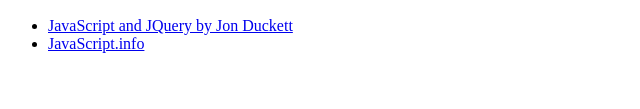
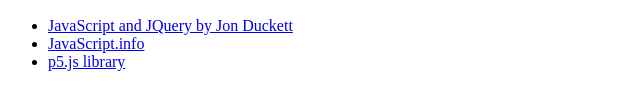
Before and after one commit to Bradlow/web-dev-web, a plain HTML site: page web-development.html in a window 1280 px wide. Shown: the part 141-250 px from the top of the page, 0-640 px from the left. Drawn offline with Linux system fonts and the light colour scheme.

Commit message:
added p5.js library

```diff
--- a/web-development.html
+++ b/web-development.html
@@ -25,6 +25,11 @@
 	<a href="hhttps://javascript.info/" target="_blank">
  	JavaScript.info</a>
 	</li>
+	<li>
+	<a href="https://p5js.org/learn/" target="_blank">
+ 	p5.js library</a>
+	</li>
+	</ul>
 
 </div>
 
```
